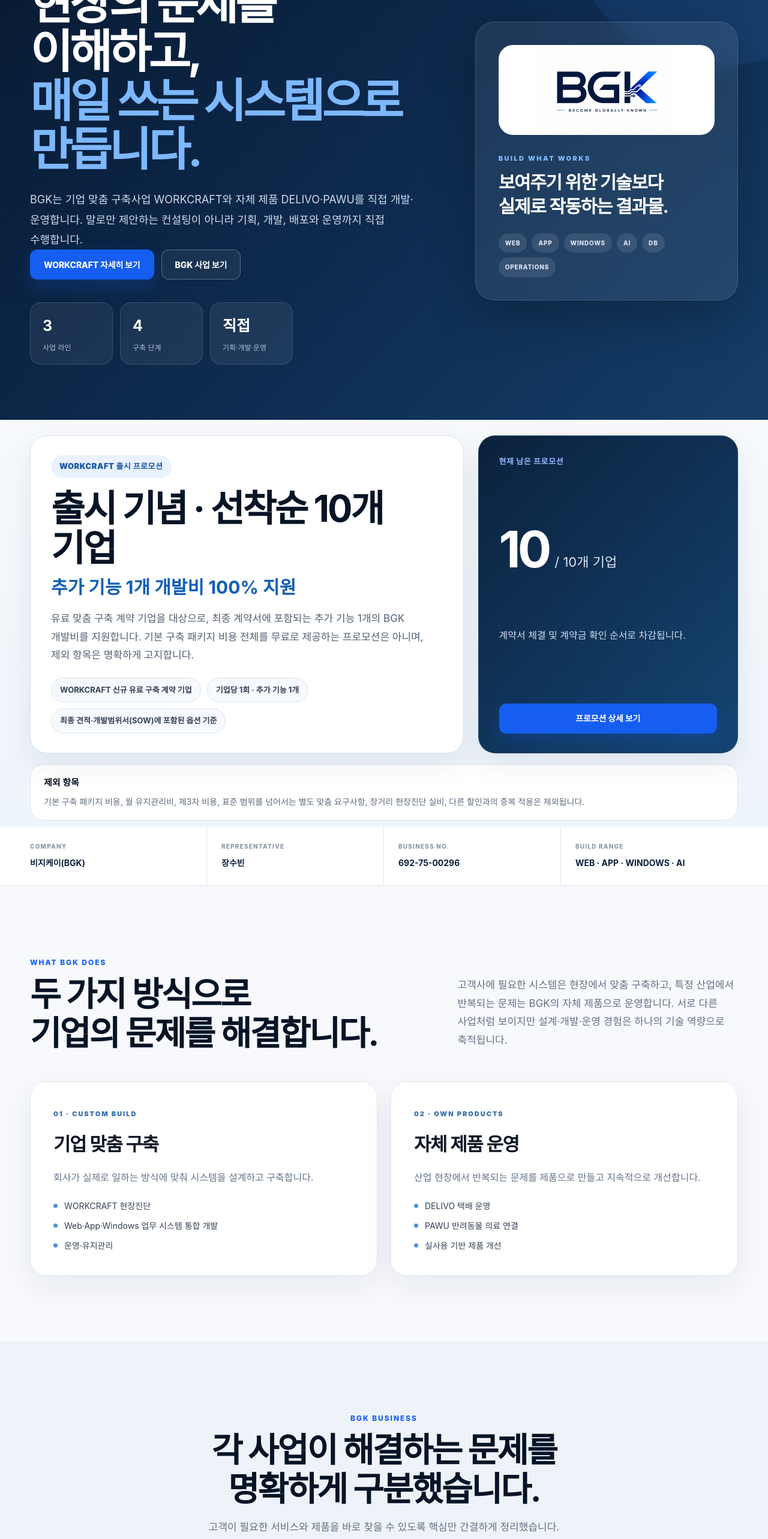
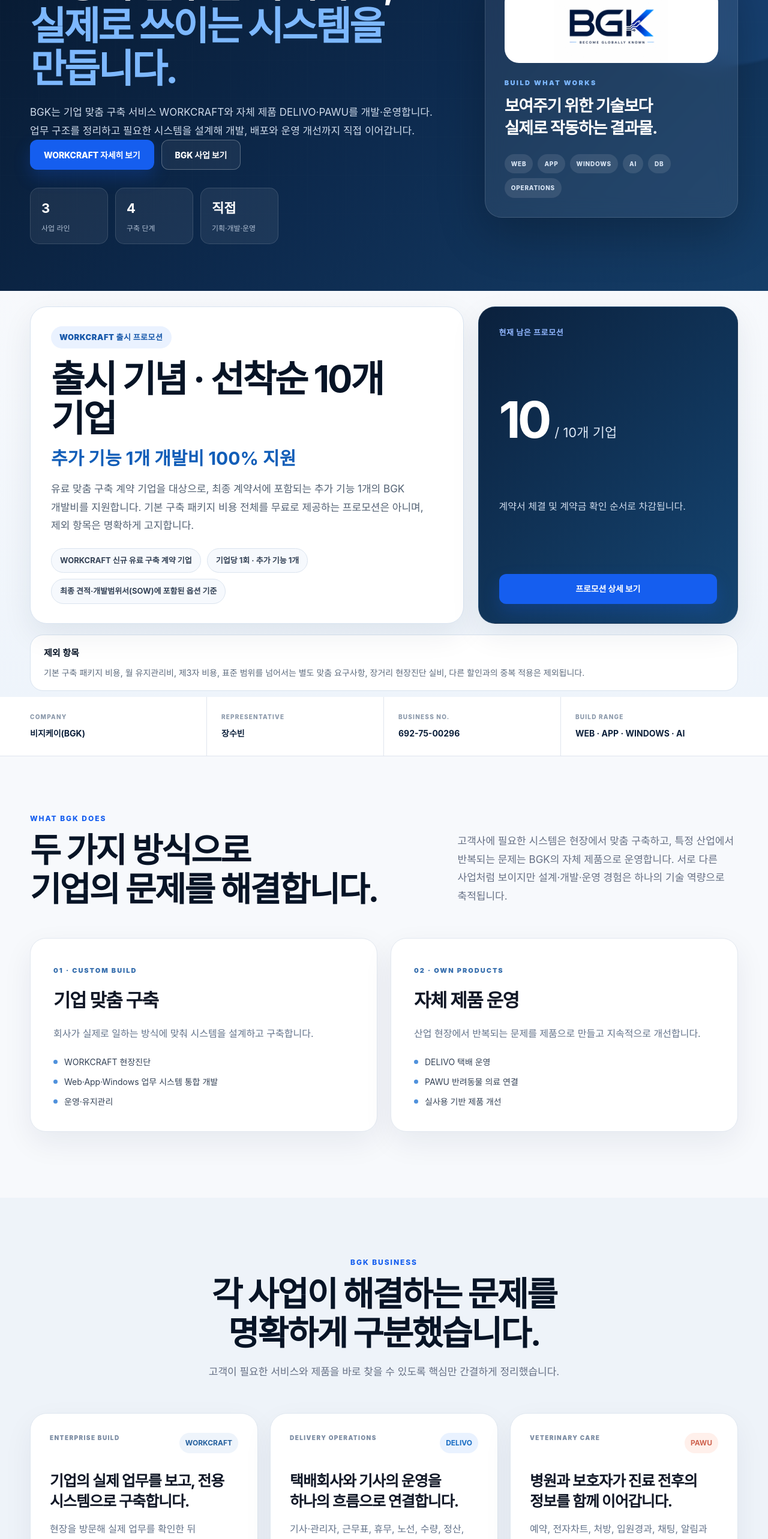
Before and after one commit to BGKCOGITO/bgk-homepage, a Next.js app: page / in a window 1280 px wide. Shown: the part 220-2786 px from the top of the page at 60% size. Built offline with nearby package versions, Linux system fonts and the light colour scheme.

Commit message:
Add files via upload

```diff
--- a/app/globals.css
+++ b/app/globals.css
@@ -1686,3 +1686,67 @@
 .pawu-install-actions a{font-size:13px;font-weight:850;color:#c85f4b}
 @media(max-width:980px){.pricing-plan-grid-static{grid-template-columns:1fr}.pricing-plan-static{min-height:auto}.pricing-addon-grid-static{grid-template-columns:1fr 1fr}.pricing-external-cta{grid-template-columns:1fr}.pricing-external-cta .button{justify-self:start}}
 @media(max-width:700px){.pricing-plan-static,.pricing-addon-static{padding:24px}.pricing-plan-static h3{font-size:26px}.pricing-plan-price{font-size:38px}.pricing-addon-intro{grid-template-columns:1fr;gap:14px}.pricing-addon-grid-static{grid-template-columns:1fr}.pricing-external-cta{padding:26px 24px}.pricing-external-cta h3{font-size:24px}}
+
+/* 2026-08-20 BGK corporate credibility refinement */
+.bgk2-hero{padding:122px 0 78px}
+.bgk2-hero-grid{grid-template-columns:minmax(0,1.12fr) minmax(330px,.68fr);gap:62px}
+.bgk2-hero-copy h1{font-size:clamp(42px,5.1vw,68px);line-height:1.09;letter-spacing:-.055em;margin:18px 0 22px;max-width:900px}
+.bgk2-hero-copy>p:not(.kicker){max-width:760px;font-size:17px;line-height:1.8}
+.bgk2-hero-card{padding:32px;border-radius:28px}
+.bgk2-logo-wrap{height:126px;margin-bottom:24px}
+.bgk2-hero-card h2{font-size:27px;line-height:1.38}
+.bgk2-hero-facts{margin-top:30px}
+.bgk2-hero-facts div{min-width:130px;padding:15px 18px;border-radius:15px}
+.bgk2-hero-facts strong{font-size:22px}
+
+.bgk2-about{padding-top:96px}
+.bgk2-services{padding:100px 0}
+.bgk2-service-card{min-height:470px;padding:32px}
+.bgk2-service-card h3{font-size:25px;margin:30px 0 14px}
+
+.bgk2-trust-section{padding:104px 0;background:linear-gradient(145deg,#07182e 0%,#0d2a4e 58%,#123b66 100%);color:#fff}
+.bgk2-trust-head{display:grid;grid-template-columns:.9fr 1.1fr;gap:70px;align-items:end;margin-bottom:44px}
+.bgk2-trust-head h2{margin:13px 0 0;font-size:clamp(36px,4vw,54px);line-height:1.16;letter-spacing:-.045em}
+.bgk2-trust-head>p{margin:0;color:#c9d7e8;font-size:16px;line-height:1.85}
+.bgk2-trust-grid{display:grid;grid-template-columns:repeat(4,1fr);gap:14px}
+.bgk2-trust-grid article{min-height:245px;padding:28px;border:1px solid rgba(255,255,255,.13);border-radius:20px;background:rgba(255,255,255,.065)}
+.bgk2-trust-grid span{color:#82b8fa;font-size:11px;font-weight:900;letter-spacing:.12em}
+.bgk2-trust-grid h3{margin:46px 0 12px;font-size:21px;line-height:1.4;letter-spacing:-.025em}
+.bgk2-trust-grid p{margin:0;color:#bdcbda;font-size:13px;line-height:1.75}
+.bgk2-trust-foot{display:grid;grid-template-columns:repeat(4,1fr);gap:1px;margin-top:22px;overflow:hidden;border:1px solid rgba(255,255,255,.12);border-radius:18px;background:rgba(255,255,255,.12)}
+.bgk2-trust-foot div{padding:19px 21px;background:#0b2442}
+.bgk2-trust-foot span{display:block;margin-bottom:6px;color:#8fa8c5;font-size:10px;font-weight:850;letter-spacing:.08em}
+.bgk2-trust-foot strong{font-size:14px;color:#fff}
+
+.bgk2-process{padding-top:100px;padding-bottom:100px}
+.bgk2-process-grid{margin-top:42px}
+.quality-limit-banner{margin-top:18px}
+
+.bgk2-final-contact{padding-top:70px;padding-bottom:105px}
+.bgk2-final-contact-panel{display:grid;grid-template-columns:.9fr 1.1fr;gap:55px;padding:52px;border-radius:30px;background:linear-gradient(135deg,#0b213d,#164a78);color:#fff;box-shadow:0 24px 70px rgba(10,37,66,.17)}
+.bgk2-final-contact-panel h2{margin:12px 0 18px;font-size:clamp(34px,3.7vw,50px);line-height:1.18;letter-spacing:-.04em}
+.bgk2-final-contact-panel>div>p:not(.kicker){margin:0;max-width:580px;color:#cbd9e9;font-size:15px;line-height:1.8}
+.bgk2-final-links{display:grid;gap:10px}
+.bgk2-final-links a{display:grid;grid-template-columns:120px 1fr auto;align-items:center;gap:18px;padding:18px 20px;border:1px solid rgba(255,255,255,.13);border-radius:15px;background:rgba(255,255,255,.07);transition:.2s ease}
+.bgk2-final-links a:hover{transform:translateY(-1px);background:rgba(255,255,255,.11)}
+.bgk2-final-links strong{font-size:15px}
+.bgk2-final-links span{color:#bdcede;font-size:13px}
+.bgk2-final-links b{color:#8ec1ff;font-size:12px}
+
+@media(max-width:980px){
+  .bgk2-hero-grid,.bgk2-trust-head,.bgk2-final-contact-panel{grid-template-columns:1fr}
+  .bgk2-trust-grid{grid-template-columns:1fr 1fr}
+  .bgk2-trust-foot{grid-template-columns:1fr 1fr}
+  .bgk2-final-links a{grid-template-columns:110px 1fr auto}
+}
+@media(max-width:700px){
+  .bgk2-hero{padding:104px 0 66px}
+  .bgk2-hero-copy h1{font-size:40px}
+  .bgk2-hero-copy>p:not(.kicker){font-size:16px}
+  .bgk2-trust-section{padding:82px 0}
+  .bgk2-trust-grid,.bgk2-trust-foot{grid-template-columns:1fr}
+  .bgk2-trust-grid article{min-height:auto}
+  .bgk2-trust-grid h3{margin-top:28px}
+  .bgk2-final-contact-panel{padding:32px 24px}
+  .bgk2-final-links a{grid-template-columns:1fr;gap:5px}
+}
--- a/app/page.tsx
+++ b/app/page.tsx
@@ -49,6 +49,29 @@
   ["04", "운영 개선", "배포 후 오류 대응, 기능 개선과 추가 개발을 이어갑니다."],
 ];
 
+const trustStandards = [
+  {
+    label: "01 · SCOPE",
+    title: "범위를 먼저 문서화합니다.",
+    text: "개발 전에 견적, 포함 기능, 제외 범위와 검수 기준을 문서로 확정합니다.",
+  },
+  {
+    label: "02 · BUILD",
+    title: "기획부터 배포까지 직접 수행합니다.",
+    text: "외주 중개가 아니라 BGK가 서비스 구조 설계, 개발, 배포와 운영 개선을 직접 진행합니다.",
+  },
+  {
+    label: "03 · OPERATION",
+    title: "실제 운영을 기준으로 설계합니다.",
+    text: "화면 수보다 업무 흐름, 권한, 데이터와 반복 작업이 실제로 줄어드는지를 우선합니다.",
+  },
+  {
+    label: "04 · TRANSPARENCY",
+    title: "비용과 변경 절차를 투명하게 안내합니다.",
+    text: "계약 범위를 벗어난 추가 작업은 사유, 금액과 일정을 먼저 안내하고 동의 후 진행합니다.",
+  },
+];
+
 export default function Home() {
   return (
     <main id="top" className="home-page bgk2-home">
@@ -60,13 +83,13 @@
           <div className="bgk2-hero-copy">
             <p className="kicker kicker-light">BGK BUSINESS TECHNOLOGY</p>
             <h1>
-              현장의 문제를 이해하고,
+              현장의 업무를 이해하고,
               <br />
-              <span>매일 쓰는 시스템으로 만듭니다.</span>
+              <span>실제로 쓰이는 시스템을 만듭니다.</span>
             </h1>
             <p>
-              BGK는 기업 맞춤 구축사업 WORKCRAFT와 자체 제품 DELIVO·PAWU를 직접 개발·운영합니다.
-              말로만 제안하는 컨설팅이 아니라 기획, 개발, 배포와 운영까지 직접 수행합니다.
+              BGK는 기업 맞춤 구축 서비스 WORKCRAFT와 자체 제품 DELIVO·PAWU를 개발·운영합니다.
+              업무 구조를 정리하고 필요한 시스템을 설계해 개발, 배포와 운영 개선까지 직접 이어갑니다.
             </p>
             <div className="hero-buttons">
               <Link className="button button-primary" href="/business">WORKCRAFT 자세히 보기</Link>
@@ -194,6 +217,39 @@
         </div>
       </section>
 
+      <section className="corporate-section bgk2-trust-section" aria-label="BGK 프로젝트 운영 기준">
+        <div className="shell">
+          <Reveal>
+            <div className="bgk2-trust-head">
+              <div>
+                <p className="kicker kicker-light">HOW BGK BUILDS TRUST</p>
+                <h2>회사 소개보다 중요한 건,
+                  <br />프로젝트를 어떻게 진행하는지입니다.</h2>
+              </div>
+              <p>
+                BGK는 과장된 실적 수치 대신 고객이 계약 전에 확인할 수 있는 범위, 책임, 비용과 진행 절차를 명확하게 안내합니다.
+                WORKCRAFT와 자체 제품 모두 같은 개발 원칙을 적용합니다.
+              </p>
+            </div>
+            <div className="bgk2-trust-grid">
+              {trustStandards.map((item) => (
+                <article key={item.label}>
+                  <span>{item.label}</span>
+                  <h3>{item.title}</h3>
+                  <p>{item.text}</p>
+                </article>
+              ))}
+            </div>
+            <div className="bgk2-trust-foot">
+              <div><span>법적 사업자</span><strong>비지케이(BGK)</strong></div>
+              <div><span>대표</span><strong>{site.representative}</strong></div>
+              <div><span>사업자등록번호</span><strong>{site.businessNumber}</strong></div>
+              <div><span>서비스 범위</span><strong>Web · App · Windows · AI</strong></div>
+            </div>
+          </Reveal>
+        </div>
+      </section>
+
       <section id="principles" className="corporate-section shell bgk2-process">
         <Reveal>
           <div className="section-intro split-intro">
@@ -230,6 +286,24 @@
         </div>
       </section>
 
+      <section className="corporate-section shell bgk2-final-contact">
+        <Reveal>
+          <div className="bgk2-final-contact-panel">
+            <div>
+              <p className="kicker kicker-light">START WITH THE RIGHT SERVICE</p>
+              <h2>필요한 사업을 선택해
+                <br />상세 내용을 확인하세요.</h2>
+              <p>기업 맞춤 구축은 WORKCRAFT에서, 택배 운영은 DELIVO에서, 반려동물 의료 연결은 PAWU에서 확인할 수 있습니다.</p>
+            </div>
+            <div className="bgk2-final-links">
+              <Link href="/business"><strong>WORKCRAFT</strong><span>기업 맞춤 시스템 구축</span><b>자세히 보기 →</b></Link>
+              <a href="https://delivo.bgkcogito.co.kr" target="_blank" rel="noreferrer"><strong>DELIVO</strong><span>택배 운영 플랫폼</span><b>공식 홈페이지 →</b></a>
+              <a href="https://pawu.bgkcogito.co.kr" target="_blank" rel="noreferrer"><strong>PAWU</strong><span>반려동물 의료 연결</span><b>서비스 소개 →</b></a>
+            </div>
+          </div>
+        </Reveal>
+      </section>
+
       <footer className="corporate-footer shell">
         <div><a className="footer-logo" href="#top">BGK</a><p>현장의 문제를 매일 쓰는 시스템으로 만듭니다.</p></div>
         <dl>
```
Also changed, not shown: 1 other file (tests, documents, lock files or other folders).
